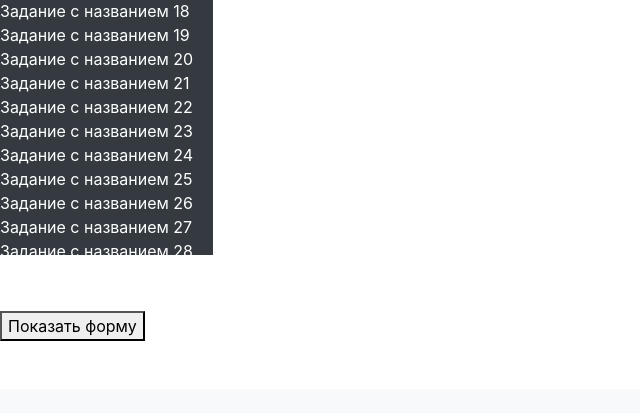
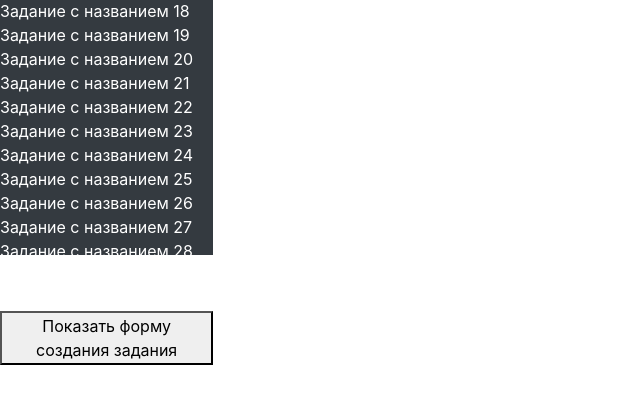
Before and after one commit to d4got10/web-programming-final, a Flask app: page /edit_tasks_of_course/1 in a window 1280 px wide. Shown: the part 552-965 px from the top of the page, without its empty margins (0-640 px from the left). Before the commit the page ends 893 px from the top, so only its background shows below. Run offline with Flask 3, Linux system fonts and the light colour scheme; data comes from the database, SQL or seed files in the repository.

Commit message:
Исправить текст на кнопке

```diff
--- a/templates/edit_course_tasks.html
+++ b/templates/edit_course_tasks.html
@@ -19,7 +19,7 @@
                        href="{{ url_for('edit_tasks_of_course', id=course.id, selected_task_id=task.id) }}">{{ task.name }}</a>
                 </li>
             {% endfor %}
-            <button id="show-form-btn">Показать форму</button>
+            <button id="show-form-btn">Показать форму создания задания</button>
             <div class="w-100 pt-4 pb-4 p-2">
             </div>
         </div>
```
